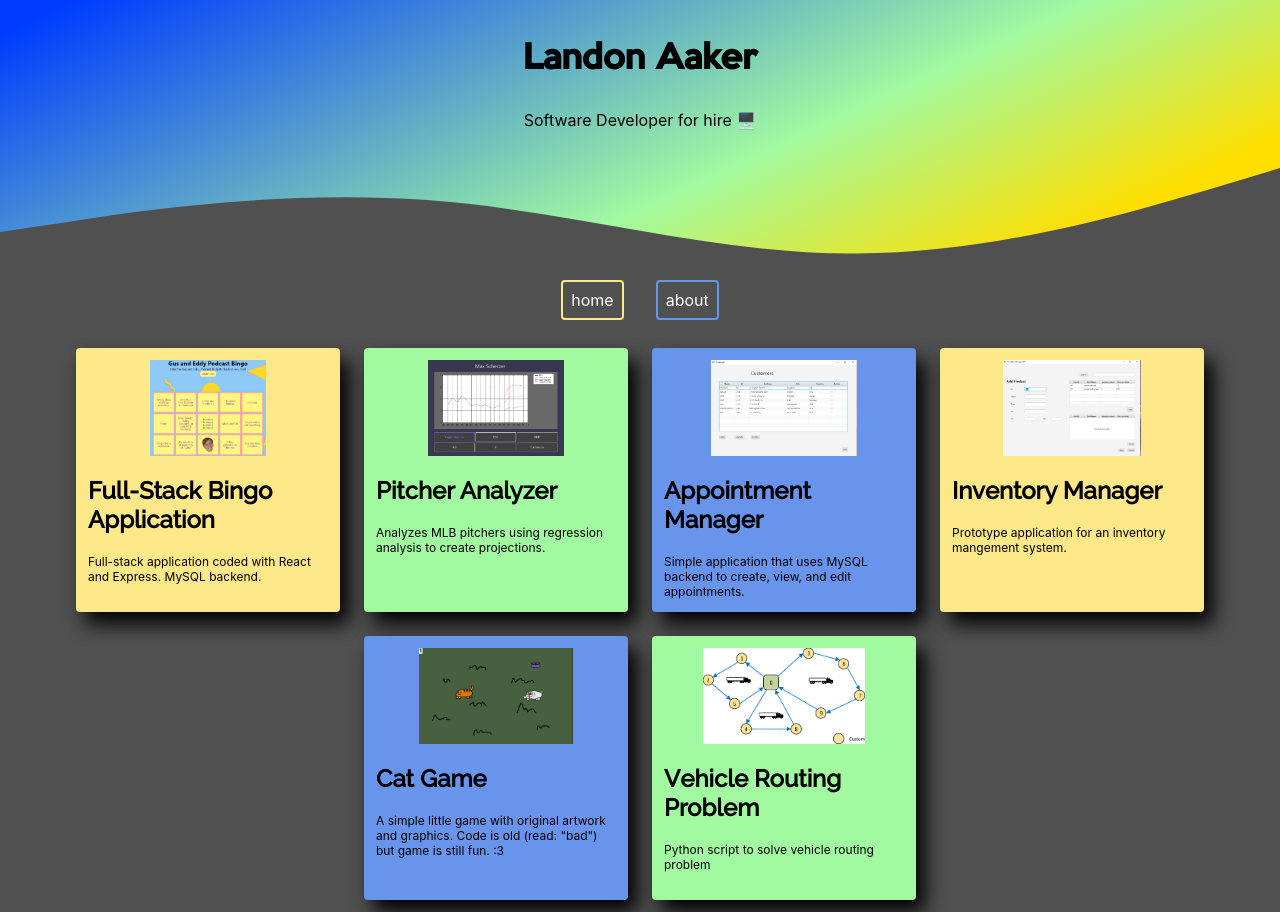
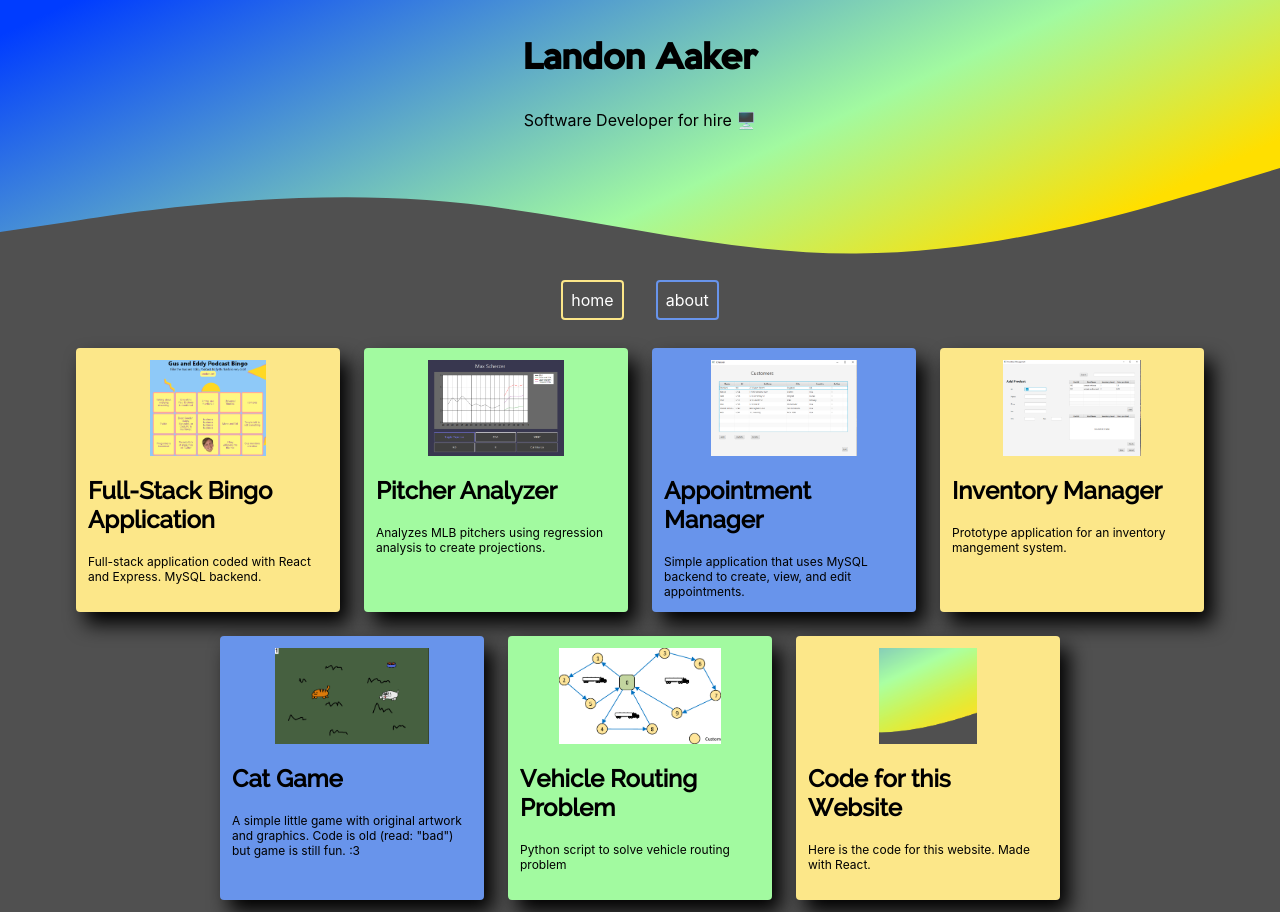
Before and after one commit to norogoth/my_website, a React (Create React App) app: page / in a window 1280 px wide. Built offline with nearby package versions, Linux system fonts and the light colour scheme.

Commit message:
added a block for this website

```diff
--- a/src/Portfolio.js
+++ b/src/Portfolio.js
@@ -7,14 +7,14 @@ export default function Portfolio() {
 		{
 			imagePath: "/img/bingo1.png",
 			title: "Full-Stack Bingo Application",
-			tags:[],
+			tags:["Javascript"],
 			description: "Full-stack application coded with React and Express. MySQL backend.",
 			link: "https://github.com/norogoth/GusAndEddyWebsite"
 		},
 		{
 			imagePath: "/img/pitcher2.png",
 			title: "Pitcher Analyzer",
-			tags:[],
+			tags:["C#"],
 			description: "Analyzes MLB pitchers using regression analysis to create projections.",
 			link: "https://github.com/norogoth/PitcherAnalyzer"
 		},
@@ -35,15 +35,22 @@ export default function Portfolio() {
 		{
 			imagePath: "/img/cat1.png",
 			title: "Cat Game",
-			tags:[],
+			tags:["Python"],
 			description: "A simple little game with original artwork and graphics. Code is old (read: \"bad\") but game is still fun. :3",
 			link: "https://github.com/norogoth/cat_game"
 		},
 		{
 			imagePath: "/img/routing1.png",
 			title: "Vehicle Routing Problem",
-			tags:[],
+			tags:["Python"],
 			description: "Python script to solve vehicle routing problem",
+			link: "https://github.com/norogoth/VehicleRoutingProblem"
+		},
+		{
+			imagePath: "/img/my_website.png",
+			title: "Code for this Website",
+			tags:["javascript","React"],
+			description: "Here is the code for this website. Made with React.",
 			link: "https://github.com/norogoth/VehicleRoutingProblem"
 		},
 		/*
```
Also changed, not shown: public/img/my_website.png (added).
